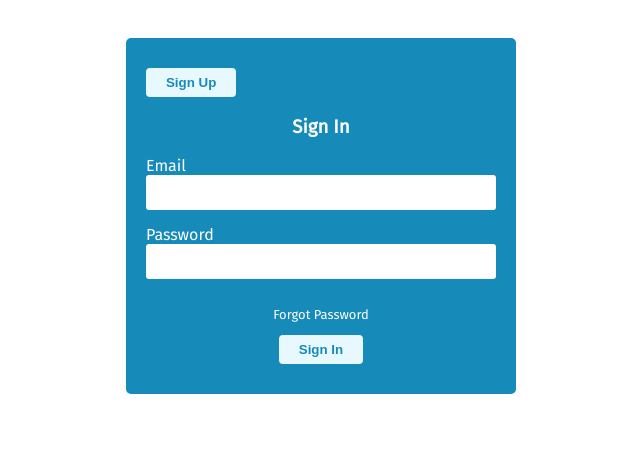
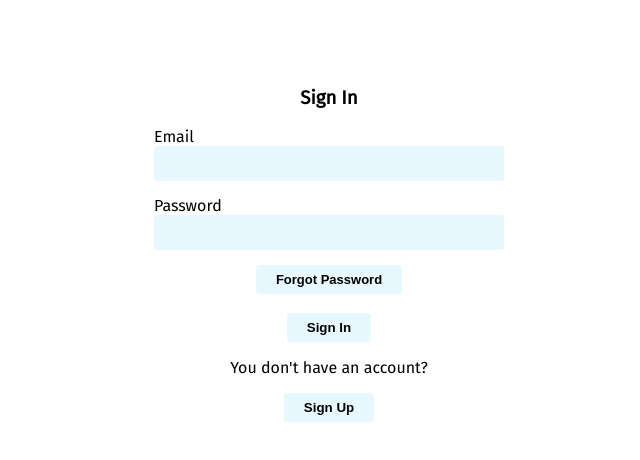
Before and after one commit to ebbuni1023/Adventure-Game, a plain HTML site: page pages/home.html in a window 1280 px wide. Shown: the whole page, without its empty margins (319-959 px from the left). Drawn offline with Linux system fonts and the light colour scheme; no server answers.

Commit message:
sign up done

```diff
--- a/pages/home.html
+++ b/pages/home.html
@@ -18,6 +18,10 @@
       href="https://naishare.com/images/favicon.png"
     />
     <style>
+      body{
+        width: 100%;
+        background-color: rgb(255, 255, 255);
+      }
       .forms-out {
         margin: 0 auto;
         font-family: "Fira Sans", sans-serif;
@@ -26,14 +30,13 @@
       .forms-in {
         width: 93%;
         margin: 0 auto;
-        color: white;
+        color: black;
         padding: 15px 0;
       }
       .forms-in div {
         padding: 30px 20px;
         max-width: 350px;
         margin: 0 auto;
-        background: #168ab8;
         border-radius: 5px;
         margin-bottom: 15px;
       }
@@ -53,7 +56,7 @@
         border: none;
         padding: 7px 20px;
         background: #e8f8ff;
-        color: #168ab8;
+        color: black;
         border-radius: 4px;
         cursor: pointer;
         font-weight: bold;
@@ -76,13 +79,15 @@
       #forgot-password:hover {
         opacity: 0.7;
       }
+      input{
+        background-color: #e8f8ff;
+      }
     </style>
   </head>
   <body>
     <div class="forms-out">
       <div class="forms-in">
         <div id="registration-page" class="hide">
-          <button id="show-login">Sign In</button>
           <h3>Sign Up</h3>
           Email <br />
           <input type="email" id="registration-email" /><br />
@@ -94,24 +99,37 @@
           /><br />
           Password <br />
           <input type="password" id="registration-password" /><br />
-          <center><button id="register">Sign Up</button></center>
+          <center><button id="register">Sign Up</button>
+          <br>
+          <p>You already have an account?</p>
+          <button id="show-login">Sign In</button></center>
         </div>
 
         <div id="login-page">
-          <button id="show-register">Sign Up</button>
           <h3>Sign In</h3>
           Email <br />
           <input type="email" id="login-email" /><br />
           Password <br />
           <input type="password" id="login-password" /><br />
-          <p id="forgot-password">Forgot Password</p>
-          <center><button id="login">Sign In</button></center>
+          <center>
+          <button id="forgot-password">Forgot Password</button>
+          <br>
+          <br>
+          <button id="login">Sign In</button>
+          <p>You don't have an account?</p>
+          <button id="show-register">Sign Up</button></center>
+
         </div>
-
+        <center>
         <div id="homepage" class="hide">
-          <!-- <button id="signout">Sign Out</button> -->
-          Welcome! let's get started! click bleow button to start!
+          <h1>Welcome to our travel game!</h1>
+          <br>
+          <h1>Let's start! <br><br> or <br><br>you can sign out and come back later</h1>
+          <br>
+          <br>
           <button><a href="index.html">START!</a></button>
+          <button id="signout">Sign Out</button>
+        </center>
         </div>
       </div>
     </div>
@@ -162,9 +180,9 @@
         document.querySelector("#homepage").classList.add("hide");
       };
 
-    //   document.querySelector("#signout").addEventListener("click", () => {
-    //     signOut();
-    //   });
+      document.querySelector("#signout").addEventListener("click", () => {
+        signOut();
+      });
 
       const register = () => {
         const email = document.querySelector("#registration-email").value;
```
